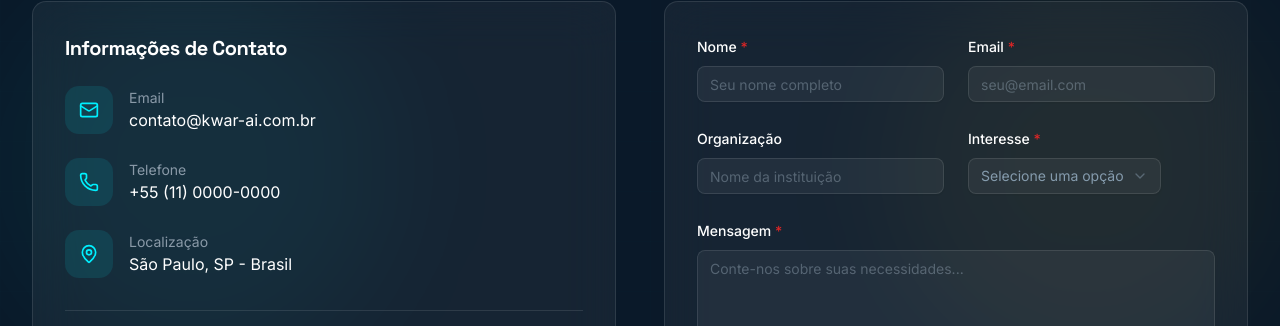
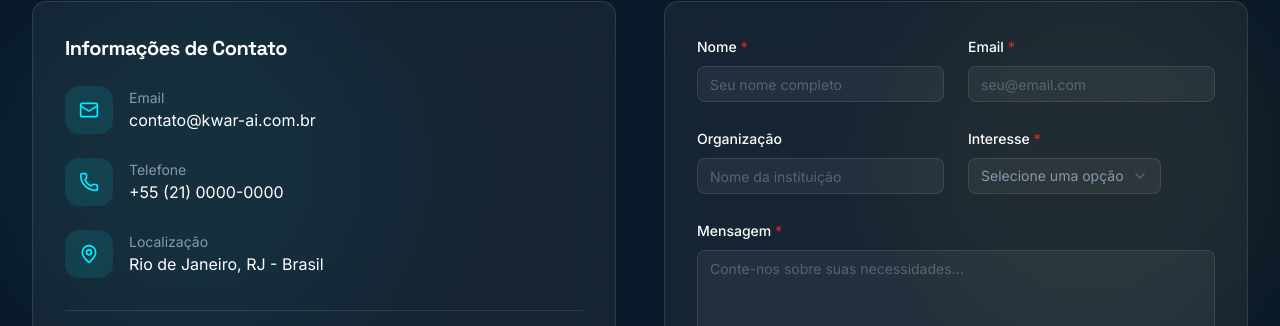
Before and after one commit to Deeplearn-PeD/kwar-ai, a React (Vite) app: page / in a window 1280 px wide. Shown: the part 6859-7185 px from the top of the page. Built offline with nearby package versions, Linux system fonts and the light colour scheme.

Commit message:
added github action

```diff
--- a/src/sections/Contact.tsx
+++ b/src/sections/Contact.tsx
@@ -21,13 +21,13 @@ const contactInfo = [
   {
     icon: Phone,
     label: 'Telefone',
-    value: '+55 (11) 0000-0000',
+    value: '+55 (21) 0000-0000',
     href: 'tel:+551100000000',
   },
   {
     icon: MapPin,
     label: 'Localização',
-    value: 'São Paulo, SP - Brasil',
+    value: 'Rio de Janeiro, RJ - Brasil',
     href: '#',
   },
 ];
--- a/vite.config.ts
+++ b/vite.config.ts
@@ -5,7 +5,7 @@ import { inspectAttr } from 'kimi-plugin-inspect-react'
 
 // https://vite.dev/config/
 export default defineConfig({
-  base: './',
+  base: 'kwar-ai',
   plugins: [inspectAttr(), react()],
   resolve: {
     alias: {
```
Also changed, not shown: 2 other files (tests, documents, lock files or other folders).
